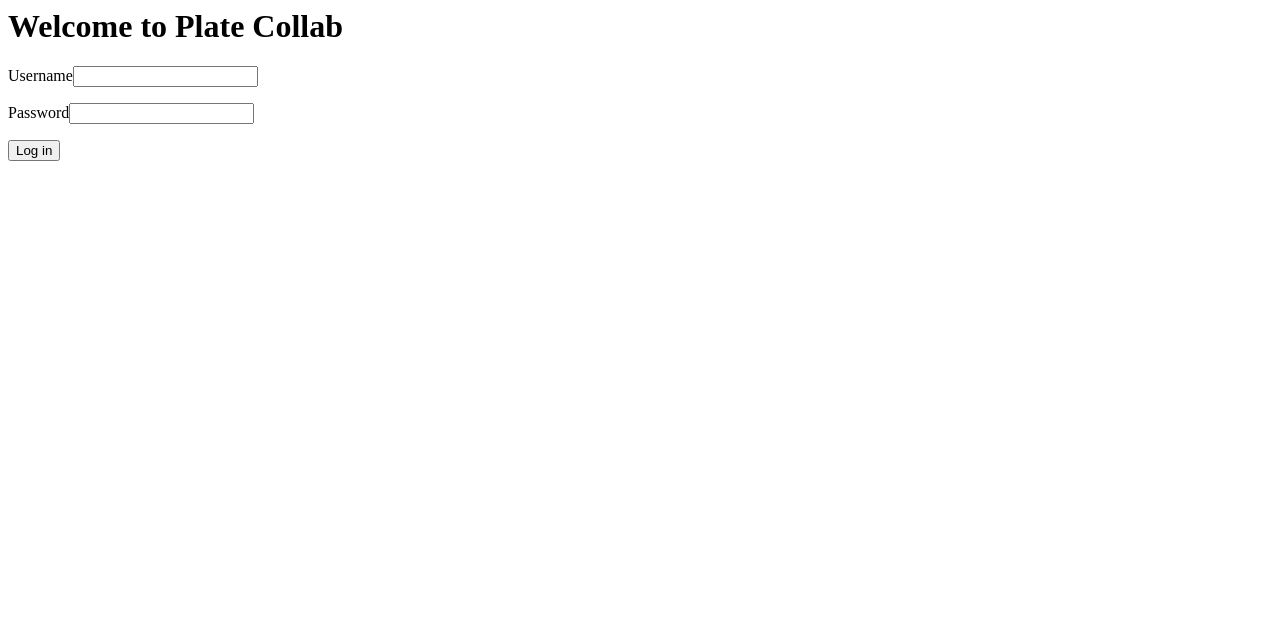
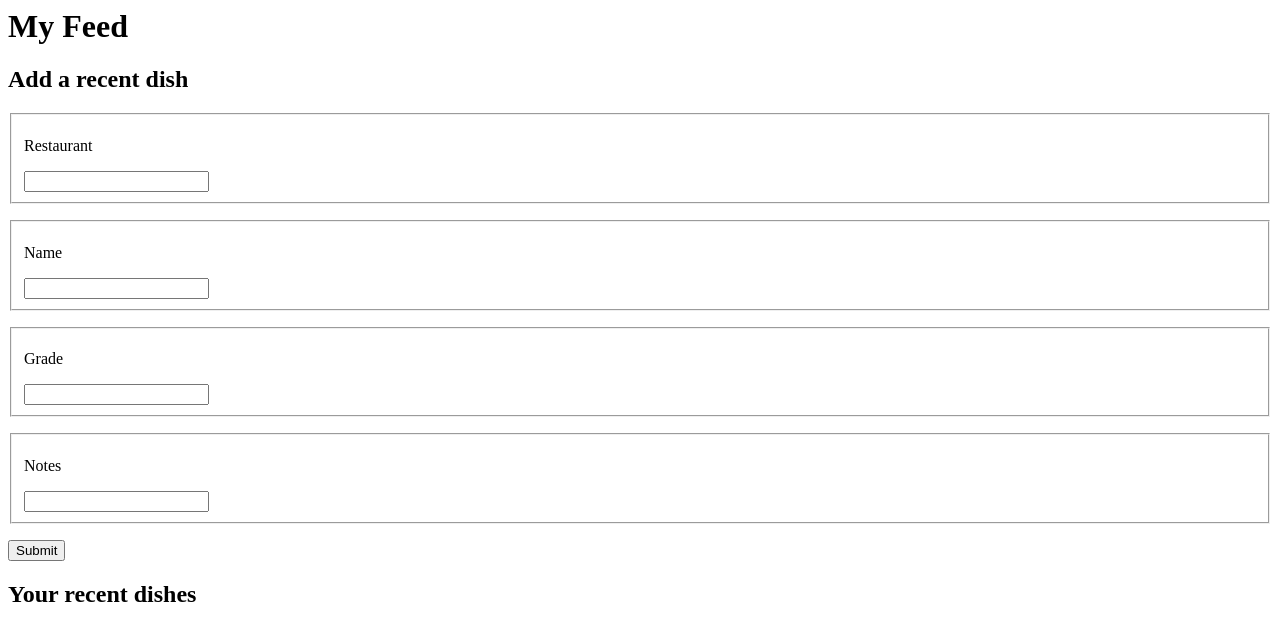
Before and after one commit to jamesboswell1994/plate_collab, a React app: page /feed in a window 1280 px wide. Shown: the top 640 px of the page. Built offline with nearby package versions, Linux system fonts and the light colour scheme.

Commit message:
mvp less db component

```diff
--- a/Client/App.jsx
+++ b/Client/App.jsx
@@ -1,13 +1,21 @@
 
 import EntryForm from './EntryForm.jsx'
-import {BrowserRouter as Router, Switch, Route} from 'react-router-dom'
 import Feed from './Feed.jsx'
+import {BrowserRouter, Routes, Router, Switch, Route} from 'react-router-dom'
 const App = () => {
     return (
-
-        <div className = "router">
-            <EntryForm></EntryForm>
-        </div>
+        <BrowserRouter>
+        <Routes>
+        <Route path="/feed" element={<Feed/>} />
+          <Route exact path="/" element={<EntryForm/>}>
+          </Route>
+        </Routes>
+        </BrowserRouter>
     )
 }
 export default App
+
+
+// <div className = "router">
+// <EntryForm></EntryForm>
+// </div>
--- /dev/null
+++ b/Client/DishAdder.jsx
@@ -0,0 +1,35 @@
+
+
+
+
+import React from 'react'
+// import any subcomponent classes
+import { useSelector } from 'react-redux'
+import { useNavigate } from 'react-router-dom'
+import { Routes } from 'react-router-dom'
+import axios from 'axios'
+import DishForm from './DishForm.jsx'
+import DishSubmitButton from './DishSubmitButton.jsx'
+
+const DishAdder = () =>{
+
+    return (
+        <div className = "dishAdder">
+        <h2>Add a recent dish</h2>
+        <DishForm label = "Restaurant"></DishForm>
+        <DishForm label = "Name"></DishForm>
+        <DishForm label = "Grade"></DishForm>
+        <DishForm label = "Notes"></DishForm>
+        <DishSubmitButton></DishSubmitButton>
+        </div>
+    )
+    // Restaurant
+    // Dish name
+    // Grade
+    // Notes
+    // Add dish button
+
+
+}
+
+export default DishAdder
--- /dev/null
+++ b/Client/DishDisplay.jsx
@@ -0,0 +1,33 @@
+
+
+
+
+
+
+import React from 'react'
+// import any subcomponent classes
+import { useSelector } from 'react-redux'
+import { useNavigate } from 'react-router-dom'
+import { Routes } from 'react-router-dom'
+import axios from 'axios'
+import DishForm from './DishForm.jsx'
+import DishSubmitButton from './DishSubmitButton.jsx'
+
+const DishDisplay = () =>{
+
+    return (
+        <div className = "dishAdder">
+        <h2>Your recent dishes</h2>
+        </div>
+
+    )
+    // Restaurant
+    // Dish name
+    // Grade
+    // Notes
+    // Add dish button
+
+
+}
+
+export default DishDisplay
--- /dev/null
+++ b/Client/DishForm.jsx
@@ -0,0 +1,38 @@
+
+
+
+
+
+
+import React from 'react'
+// import any subcomponent classes
+import { useSelector } from 'react-redux'
+import { useNavigate } from 'react-router-dom'
+import { Routes } from 'react-router-dom'
+import axios from 'axios'
+
+
+const DishForm = props =>{
+
+    return (
+        <div className = "DishForm">
+        <form>
+        <fieldset>
+            <label>
+                <p>{props.label}</p>
+                <input name = {props.label}/>
+            </label>
+        </fieldset>
+        </form>
+        </div>
+    )
+    // Restaurant
+    // Dish name
+    // Grade
+    // Notes
+    // Add dish button
+
+
+}
+
+export default DishForm
--- /dev/null
+++ b/Client/DishSubmitButton.jsx
@@ -0,0 +1,33 @@
+
+
+
+
+
+
+import React from 'react'
+// import any subcomponent classes
+import { useSelector } from 'react-redux'
+import { useNavigate } from 'react-router-dom'
+import { Routes } from 'react-router-dom'
+import axios from 'axios'
+import DishForm from './DishForm.jsx'
+
+const DishAdder = () =>{
+
+    let theData = {}
+    const clickHandler = ()=> {
+        console.log(theData)
+    }
+    return (
+        <button onClick = {clickHandler}>Submit</button>
+    )
+    // Restaurant
+    // Dish name
+    // Grade
+    // Notes
+    // Add dish button
+
+
+}
+
+export default DishAdder
--- a/Client/EntryForm.jsx
+++ b/Client/EntryForm.jsx
@@ -11,18 +11,20 @@ const EntryForm = () => {
     // if we fail auth, generate a basic like tooltippy ui to reflect this to user
     // otherwise, redirect to a feed page
     // const navigate = useNavigate()
+    const nav = useNavigate()
+
     const navigateToFeed = () => {
-        window.location.href = '/feed'
+        nav("/feed")
     }
     return (
         <div className = 'loginForm'>
             <h1>Welcome to Plate Collab</h1>
             <form>
-                <label for = "username">Username</label>
+                <label htmlFor = "username">Username</label>
                 <input type = "text" name = "username" id = "username" required></input>
             </form>
             <form>
-                <label for = "password">Password</label>
+                <label htmlFor = "password">Password</label>
                 <input type = "text" name = "password" id = "password" required></input>
             </form>
             <button onClick = {navigateToFeed}>Log in</button>
--- a/Client/Feed.jsx
+++ b/Client/Feed.jsx
@@ -1,8 +1,27 @@
+
+import React from 'react'
+// import any subcomponent classes
+import { useSelector } from 'react-redux'
+import { useNavigate } from 'react-router-dom'
+import { Routes } from 'react-router-dom'
+import axios from 'axios'
+import DishAdder from './DishAdder.jsx'
+import DishDisplay from './DishDisplay.jsx'
 
 const Feed = () =>{
     return (
-        <h1>My Feed</h1>
+        <div>
+            <h1>My Feed</h1>
+            <DishAdder></DishAdder>
+            <DishDisplay></DishDisplay>
+        </div>
     )
 }
 
 export default Feed
+
+
+/// Feed will need to take user input, save that data to db, then display
+// recent restaurants
+// recent entrees
+// full list
--- a/Client/feed.html
+++ b/Client/feed.html
@@ -8,7 +8,7 @@
 <body>
     <div id= "feed">
         <h1>This is the feed</h1>
-        <Feed
+
     </div>
     <script src = "bundle.js"></script>
 </body>
--- a/Client/index.js
+++ b/Client/index.js
@@ -8,12 +8,9 @@ import { render } from 'react-dom'
 import { BrowserRouter } from 'react-router-dom'
 import App from './App.jsx'
 
-// const root = createRoot(document.getElementById('root'));
+const root = createRoot(document.getElementById('root'));
 
-render(
-    <BrowserRouter>
+root.render(
       <App>
       </App>
-    </BrowserRouter>,
-    document.getElementById('root')
-      );
+    );
```
Also changed, not shown: 2 other files (tests, documents, lock files or other folders).
